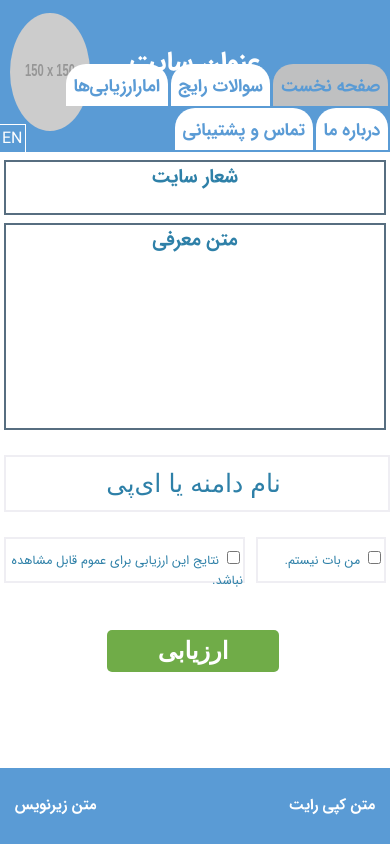
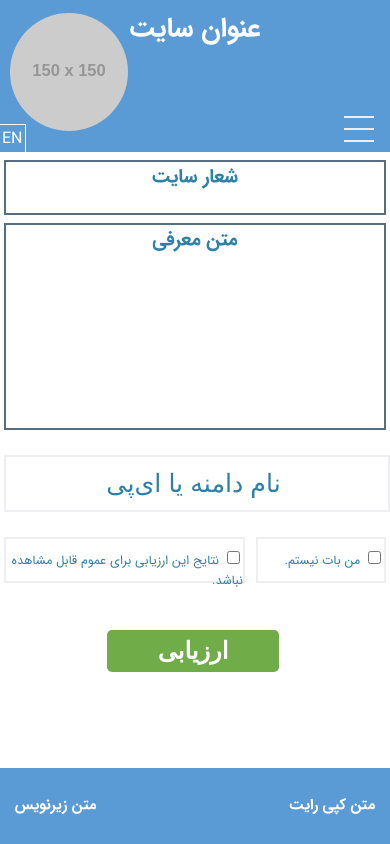
Before and after one commit to NavFar/SecurityTester-Front, an Angular app: page /home in a window 390 px wide. Built offline with nearby package versions, Linux system fonts and the light colour scheme.

Commit message:
add header responsive part

```diff
--- a/src/app/components/header/header.component.css
+++ b/src/app/components/header/header.component.css
@@ -1,11 +1,13 @@
 .background{
   background-color: #5a9bd5;
   min-height: 13vh;
-  overflow: auto;
+  overflow:  visible;
   padding-top: 5vh;
   position: relative;
 }
 .title{
+  position: relative;
+  top:-4vh;
   text-align: center;
   font-weight: bold;
   color: white;
@@ -19,6 +21,7 @@
   margin-top: -3.5vh;
   margin-left: 10px;
   border-radius: 50%;
+  width: 14vh;
 }
 .language{
   color: white;
@@ -33,6 +36,7 @@
 .linksContainer{
   position: absolute;
   bottom: 0;
+  /* overflow: auto; */
   right: 1px;
   direction: rtl;
   width:100%;
@@ -49,7 +53,6 @@
   margin-bottom: 2px;
   background-color: white;
   padding: 1vh 2% 0.75vh 2%;
-  font-size: 1.1em;
   font-weight: bold;
 }
 .links:visited{
@@ -58,24 +61,54 @@
 .activeLink{
   background-color: #bfc0c1;
 }
+input{
+  display: none;
+}
+span{
+margin-right: 15px;
+display: block;
+width: 30px;
+height: 10px;
+border-top: 2px solid #eee;
+}
+.linksAcardion{
+  overflow-y: auto;
+  transition: all 0.1s ease-in;
+}
 /* /////////////////////////////////////////////////////////////////////// */
 @media only screen and (max-width: 780px) {
-
+  .linksAcardion{
+    position: absolute;
+    top: 5vh;
+  }
   .title{
     font-size: 27px;
   }
-  .logo{
-    width:80px !important;
+
+  .linksAcardion{
+      height: 0;
+      width:99vw;
+    }
+  #nav-check:checked ~ .linksAcardion{
+    height: calc(100vh);
+    overflow-y: auto;
+  }
+  .links{
+    display: block;
+    background-color: #dee0e2;
+    border-radius: 0;
+    margin: 0;
   }
 }
 @media only screen and (min-width: 781px) {
-
+  span{
+  display: none;
+  }
   .title{
     font-size: 45px;
   }
+  .links{
 
-  .logo{
-    width:160px !important;
   }
 
 }
--- a/src/app/components/header/header.component.html
+++ b/src/app/components/header/header.component.html
@@ -1,4 +1,5 @@
 <div class="background">
+
   <a class="logoLink" [routerLink]="['']"><img src="https://via.placeholder.com/150?text=logo" class="logo"/></a>
   <div class="title">
     {{title}}
@@ -7,8 +8,17 @@
     EN
     </div>
   <div class="linksContainer">
+    <input type="checkbox" id="nav-check">
+    <label for="nav-check">
+    <span></span>
+    <span></span>
+    <span></span>
+  </label>
+  <div class="linksAcardion">
     <a class="links" *ngFor="let link of links" [routerLink]="link.link" [routerLinkActive]="['activeLink']">
       {{link.name}}
     </a>
   </div>
 </div>
+
+</div>
```
